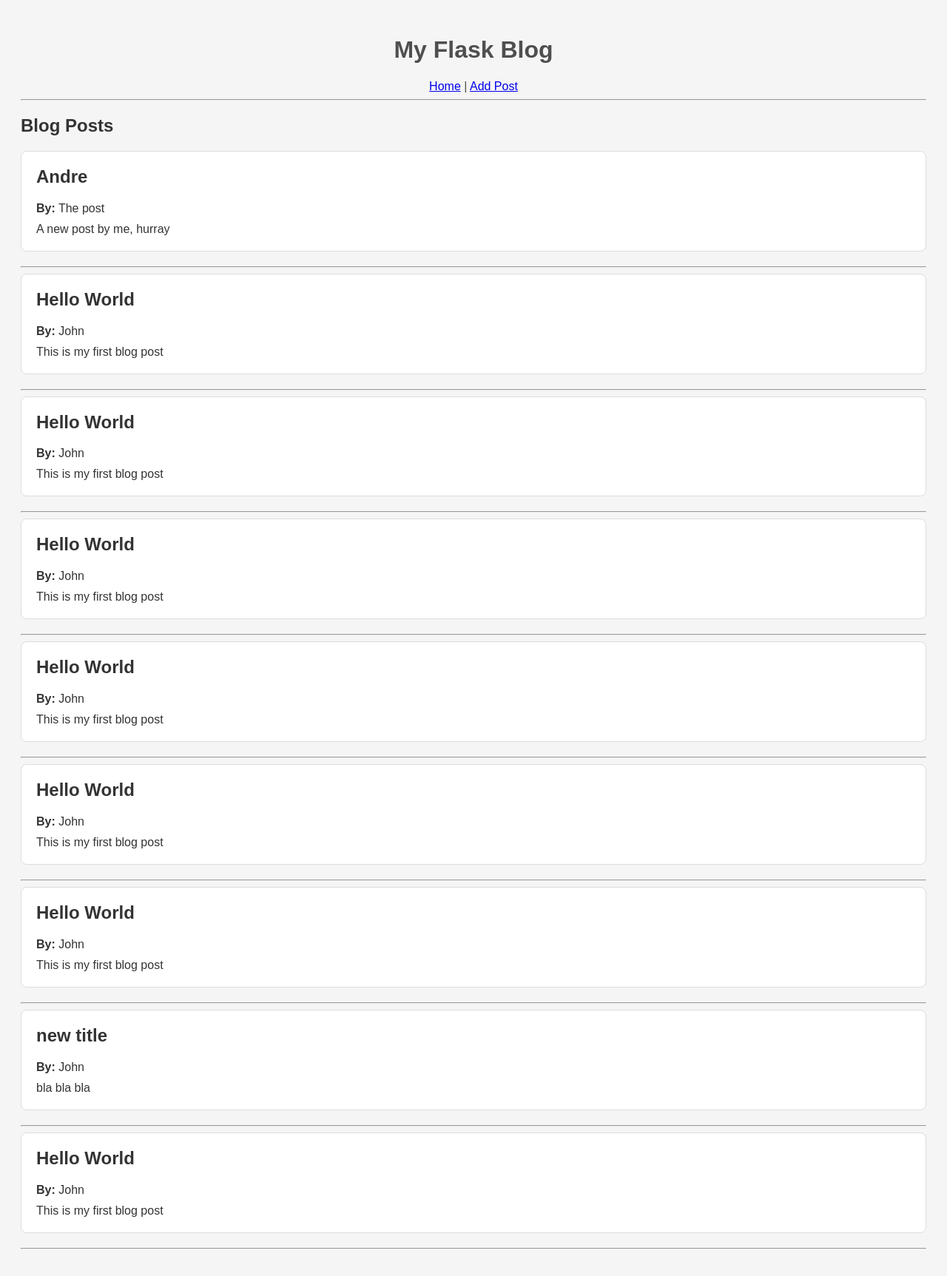
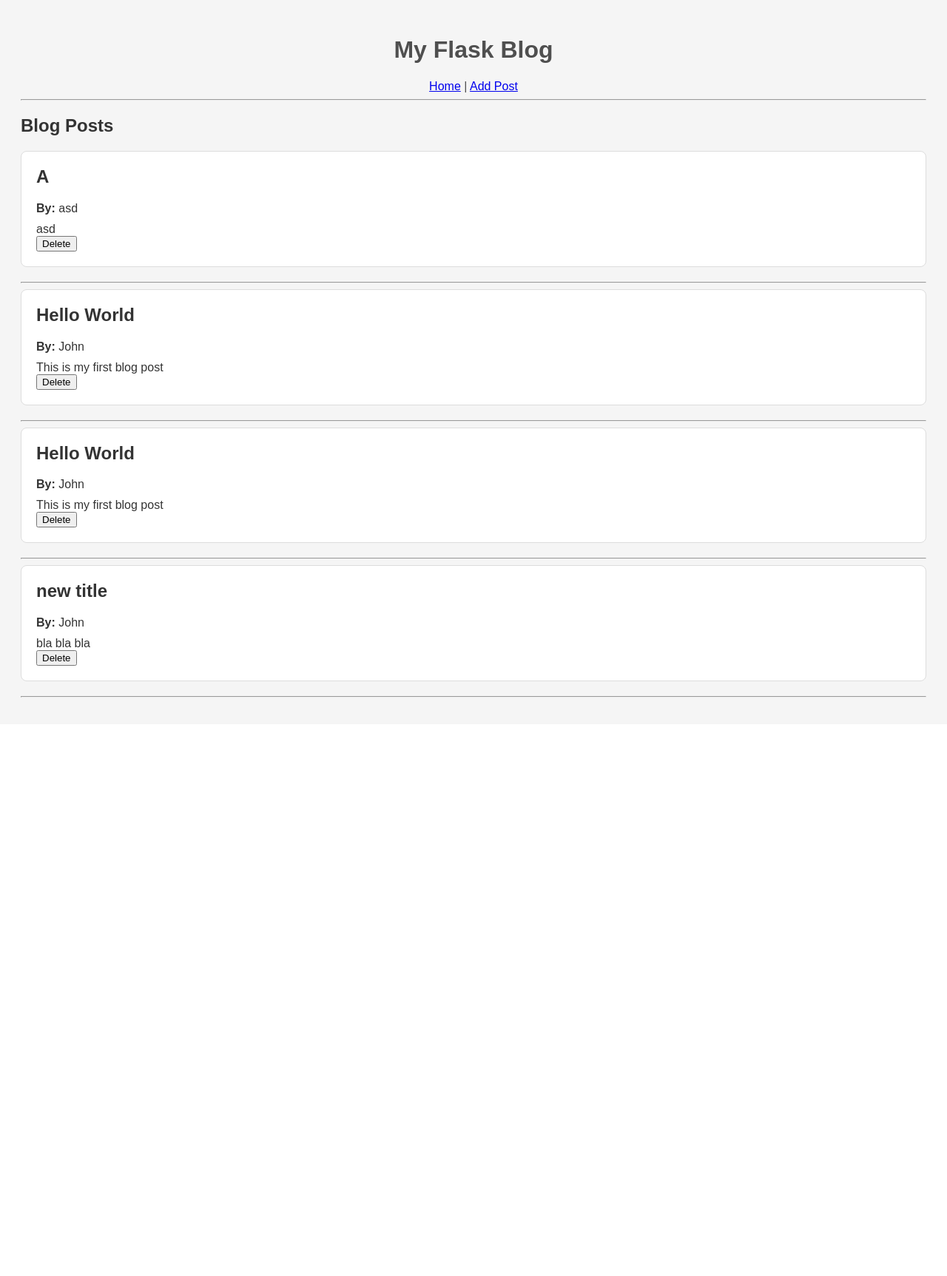
Before and after one commit to AndreWeigel/masterblog, a Flask app: page / in a window 1280 px wide. Shown: the whole page at 74% size. After the commit the page ends 943 px from the top, so only its background shows below. Run offline with Flask 3, Linux system fonts and the light colour scheme.

Commit message:
added delete function

```diff
--- a/app.py
+++ b/app.py
@@ -27,5 +27,15 @@
     return render_template('add.html')
 
 
+@app.route('/delete/<int:post_id>', methods=['POST'])
+def delete(post_id):
+    blog = BlogManager(BLOG_POSTS_FILE)
+    success = blog.delete_post(post_id)
+    if success:
+        print("Post deleted successfully!", "success")
+    else:
+        print("Post not found!")
+    return redirect(url_for('index'))
+
 if __name__ == '__main__':
     app.run()
--- a/blog_manager.py
+++ b/blog_manager.py
@@ -66,7 +66,7 @@
     def update_post(self, _id, updated_data):
         posts = self._load_posts()
         for i, post in enumerate(posts):
-            if post['id'] == _id:
+            if post['id'] == int(_id):
                 posts[i].update(updated_data) #updates only stuff in updated_data
                 self._save_posts(posts)
                 print("Post updated successfully")
@@ -77,7 +77,7 @@
     def delete_post(self, _id):
         posts = self._load_posts()
         for i, post in enumerate(posts):
-            if post['id'] == _id:
+            if post['id'] == int(_id):
                 del posts[i]
                 self._save_posts(posts)
                 print("Post deleted successfully")
--- a/blog_posts.json
+++ b/blog_posts.json
@@ -1 +1 @@
-[{"id": 1, "title": "Hello World", "content": "This is my first blog post", "author": "John"}, {"id": 2, "title": "new title", "content": "bla bla bla", "author": "John"}, {"id": 4, "title": "Hello World", "content": "This is my first blog post", "author": "John"}, {"id": 5, "title": "Hello World", "content": "This is my first blog post", "author": "John"}, {"id": 6, "title": "Hello World", "content": "This is my first blog post", "author": "John"}, {"id": 7, "title": "Hello World", "content": "This is my first blog post", "author": "John"}, {"id": 8, "title": "Hello World", "content": "This is my first blog post", "author": "John"}, {"id": 9, "title": "Hello World", "content": "This is my first blog post", "author": "John"}, {"id": 10, "title": "Andre", "content": "A new post by me, hurray", "author": "The post "}]
+[{"id": 2, "title": "new title", "content": "bla bla bla", "author": "John"}, {"id": 4, "title": "Hello World", "content": "This is my first blog post", "author": "John"}, {"id": 5, "title": "Hello World", "content": "This is my first blog post", "author": "John"}, {"id": 7, "title": "A", "content": "asd", "author": "asd"}]
--- a/templates/index.html
+++ b/templates/index.html
@@ -7,6 +7,12 @@
             <h2>{{ post.title }}</h2>
             <p><strong>By:</strong> {{ post.author }}</p>
             <div>{{ post.content }}</div>
+
+            <form action="{{ url_for('delete', post_id=post._id) }}" method="POST" style="display:inline;">
+                <button type="submit" onclick="return confirm('Are you sure?');">Delete</button>
+            </form>
+
+
         </div>
         <hr>
     {% else %}
```
